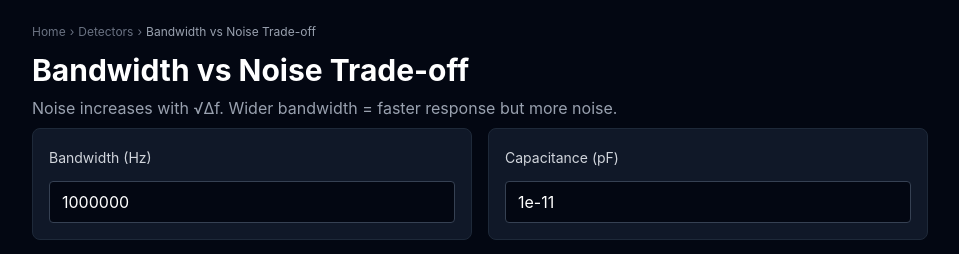
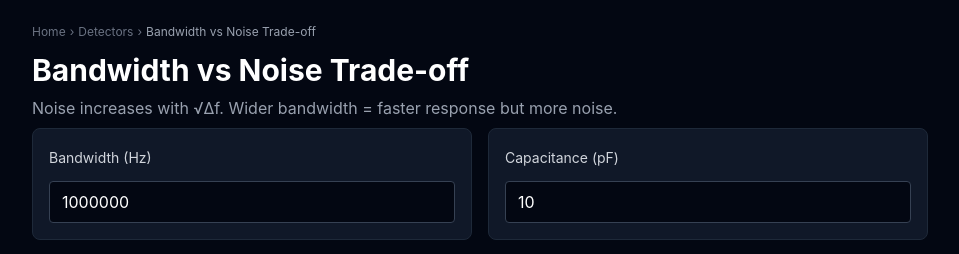
Before and after one commit to Lazfiz/photonics-calculators, a Next.js app: page /detectors/bandwidth in a window 1280 px wide. Shown: the top 254 px of the page, without its empty margins (160-1119 px from the left). Built offline with nearby package versions, Linux system fonts and the light colour scheme; no server answers.

Commit message:
fix(detectors): bandwidth - capacitance unit mismatch (pF label, F value)
Label said 'pF' but code used value as Farads (10e-12). User entering 10
would get 10F not 10pF. Fix: store in pF, convert to F internally.

Reviewed by: Laz + Gemini 3.1 Pro

```diff
--- a/src/app/detectors/bandwidth/page-client.tsx
+++ b/src/app/detectors/bandwidth/page-client.tsx
@@ -9,7 +9,8 @@ import ValidatedNumberInput from "../../../components/validated-number-input";
 import { useURLState } from "../../../hooks/use-url-state";
 export default function BandwidthPage() {
   const [bandwidth, setBandwidth] = useURLState("bandwidth", 1e6);
-  const [capacitance, setCapacitance] = useURLState("capacitance", 10e-12);
+  const [capacitancePF, setCapacitancePF] = useURLState("capacitance", 10);
+  const capacitance = capacitancePF * 1e-12;
   const [resistance, setResistance] = useURLState("resistance", 50);
   const [transimpedance, setTransimpedance] = useURLState("transimpedance", 1e3);
   const [q] = useState(1.6e-19);
@@ -39,7 +40,7 @@ export default function BandwidthPage() {
     <CalculatorShell backHref="/detectors" backLabel="Detectors" title="Bandwidth vs Noise Trade-off" description="Noise increases with √Δf. Wider bandwidth = faster response but more noise.">
       <div className="grid gap-4 sm:grid-cols-2 mb-8">
         <ValidatedNumberInput label="Bandwidth (Hz)" value={bandwidth} onChange={setBandwidth} />
-        <ValidatedNumberInput label="Capacitance (pF)" value={capacitance} onChange={setCapacitance} />
+        <ValidatedNumberInput label="Capacitance (pF)" value={capacitancePF} onChange={setCapacitancePF} />
         <ValidatedNumberInput label="Resistance (Ω)" value={resistance} onChange={setResistance} />
         <ValidatedNumberInput label="Transimpedance (V/A)" value={transimpedance} onChange={setTransimpedance} />
       </div>
```
